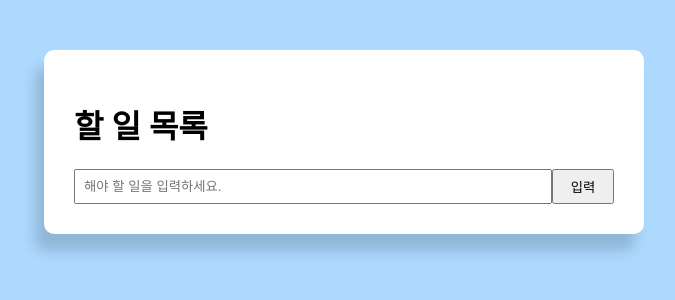
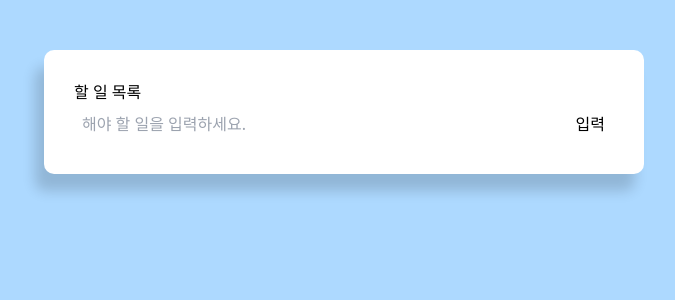
Before and after one commit to lsj0202/react-todo-app, a React (Create React App) app: page / in a window 1280 px wide. Shown: the top 300 px of the page, without its empty margins (296-971 px from the left). Built offline with nearby package versions, Linux system fonts and the light colour scheme.

Commit message:
tailwindcss 적용

```diff
--- a/src/App.css
+++ b/src/App.css
@@ -1,3 +1,7 @@
+@tailwind base;
+@tailwind components;
+@tailwind utilities;
+
 .container{
     margin: auto;
     max-width: 600px;
--- a/src/App.js
+++ b/src/App.js
@@ -33,7 +33,6 @@ export default function App () {
         <div className='title'>
           <h1>할 일 목록</h1>
         </div>
-
         <Form value = {value} setValue = {setValue} handleSubmit ={handleSubmit}/>
         <List todoData = {todoData} setTodoData = {setTodoData}/>
       </div>
--- /dev/null
+++ b/tailwind.config.js
@@ -0,0 +1,8 @@
+/** @type {import('tailwindcss').Config} */
+module.exports = {
+  content: ["./src/**/*.{js,jsx,ts,tsx}"],
+  theme: {
+    extend: {},
+  },
+  plugins: [],
+}
```
